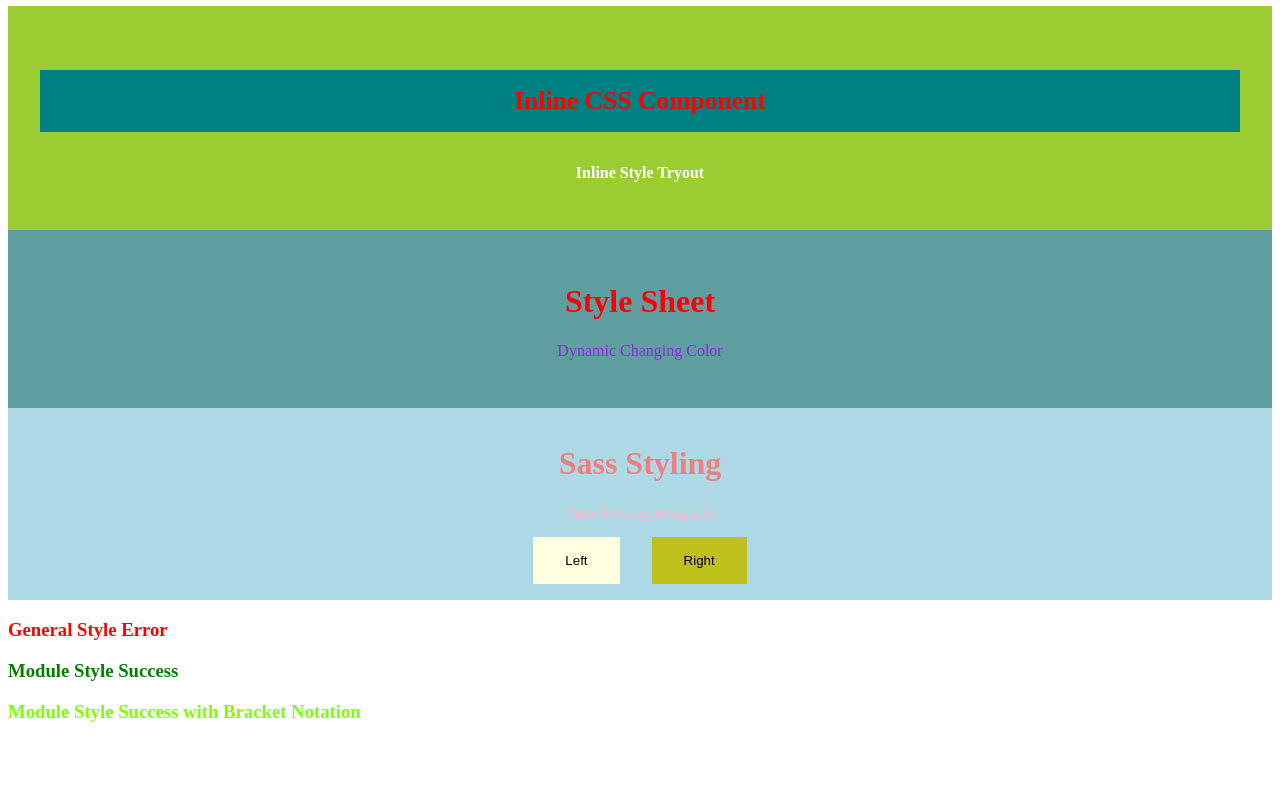
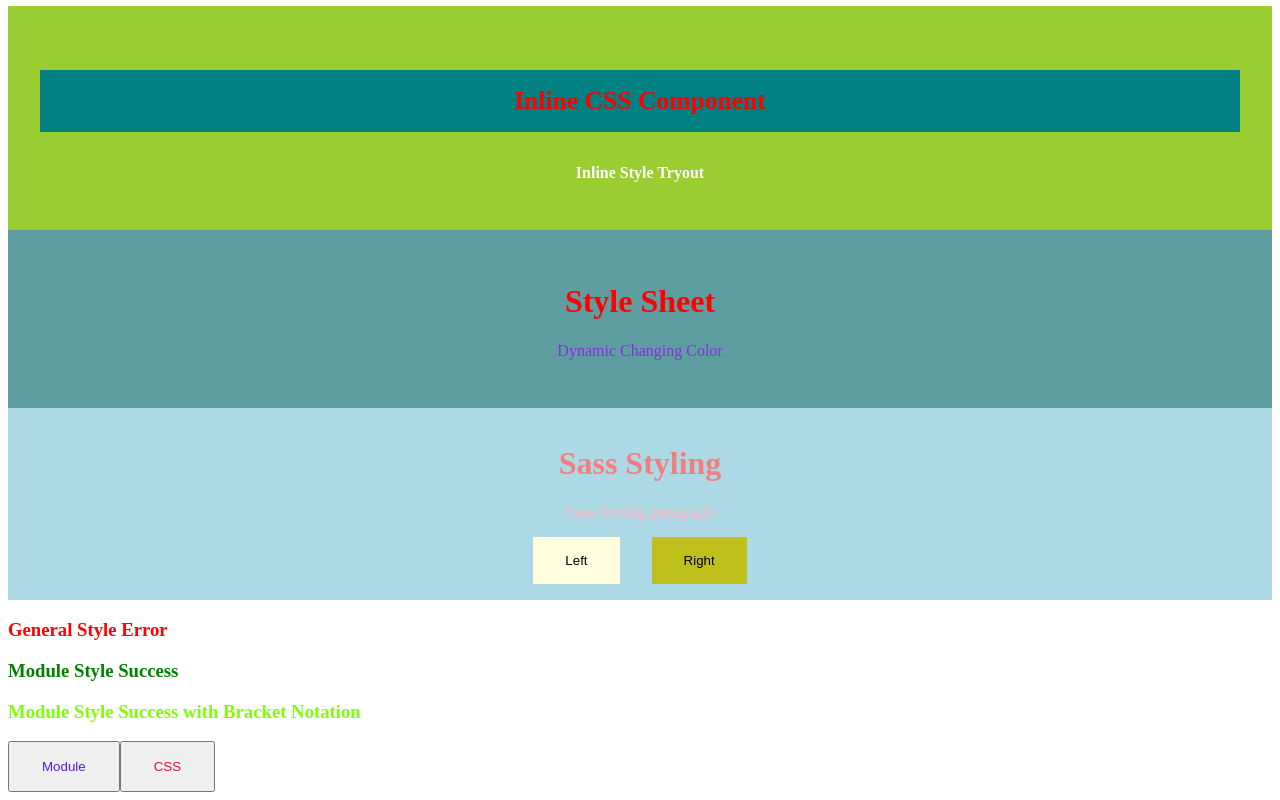
Before and after one commit to gurhanalan/React-Study-Notes-1, a React (Create React App) app: page / in a window 1280 px wide. Shown: the part 227-1027 px from the top of the page. Before the commit the page ends 968 px from the top, so only its background shows below. Built offline with nearby package versions, Linux system fonts and the light colour scheme.

Commit message:
add module css

```diff
--- a/src/App.js
+++ b/src/App.js
@@ -6,6 +6,7 @@ import SassyStyle from "./components/Sassy/SassyStyle";
 
 import "./app.css";
 import styles from "./app.module.css";
+import ModuleBtn from "./components/moduleCss/ModuleBtn";
 
 function App() {
     return (
@@ -22,6 +23,9 @@ function App() {
             <h3 className={styles["success__BEM__notation--1"]}>
                 Module Style Success with Bracket Notation
             </h3>
+
+            <ModuleBtn btnClass="primary" btnName="Module" />
+            <ModuleBtn btnClass="secondary" btnName="CSS" />
         </div>
     );
 }
--- /dev/null
+++ b/src/components/moduleCss/ModuleBtn.js
@@ -0,0 +1,11 @@
+import styles from "./moduleBtn.module.css";
+
+const ModuleBtn = (props) => {
+    return (
+        <>
+            <button className={styles[props.btnClass]}>{props.btnName}</button>
+        </>
+    );
+};
+
+export default ModuleBtn;
--- /dev/null
+++ b/src/components/moduleCss/moduleBtn.module.css
@@ -0,0 +1,9 @@
+.primary {
+    color: rgb(84, 30, 210);
+    padding: 1rem 2rem;
+}
+
+.secondary {
+    color: crimson;
+    padding: 1rem 2rem;
+}
```
